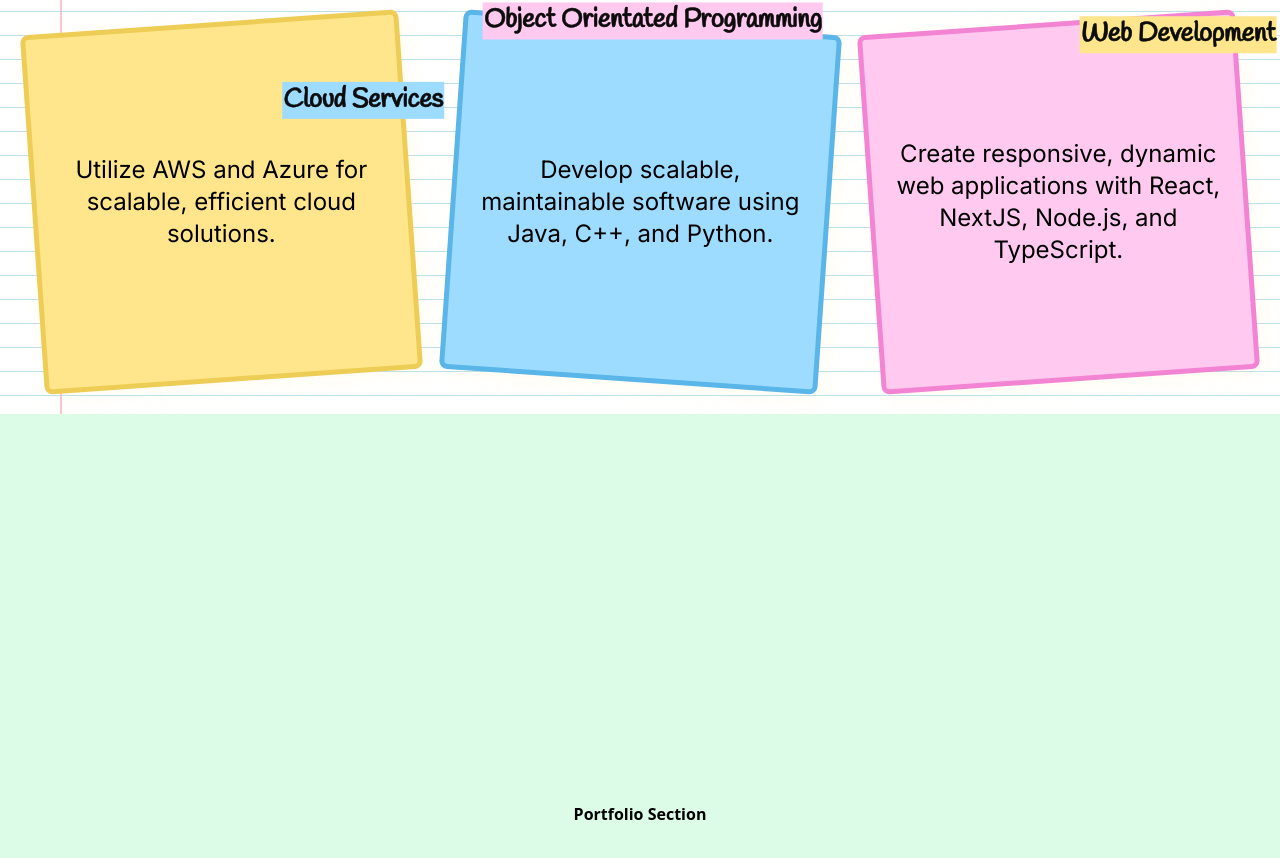
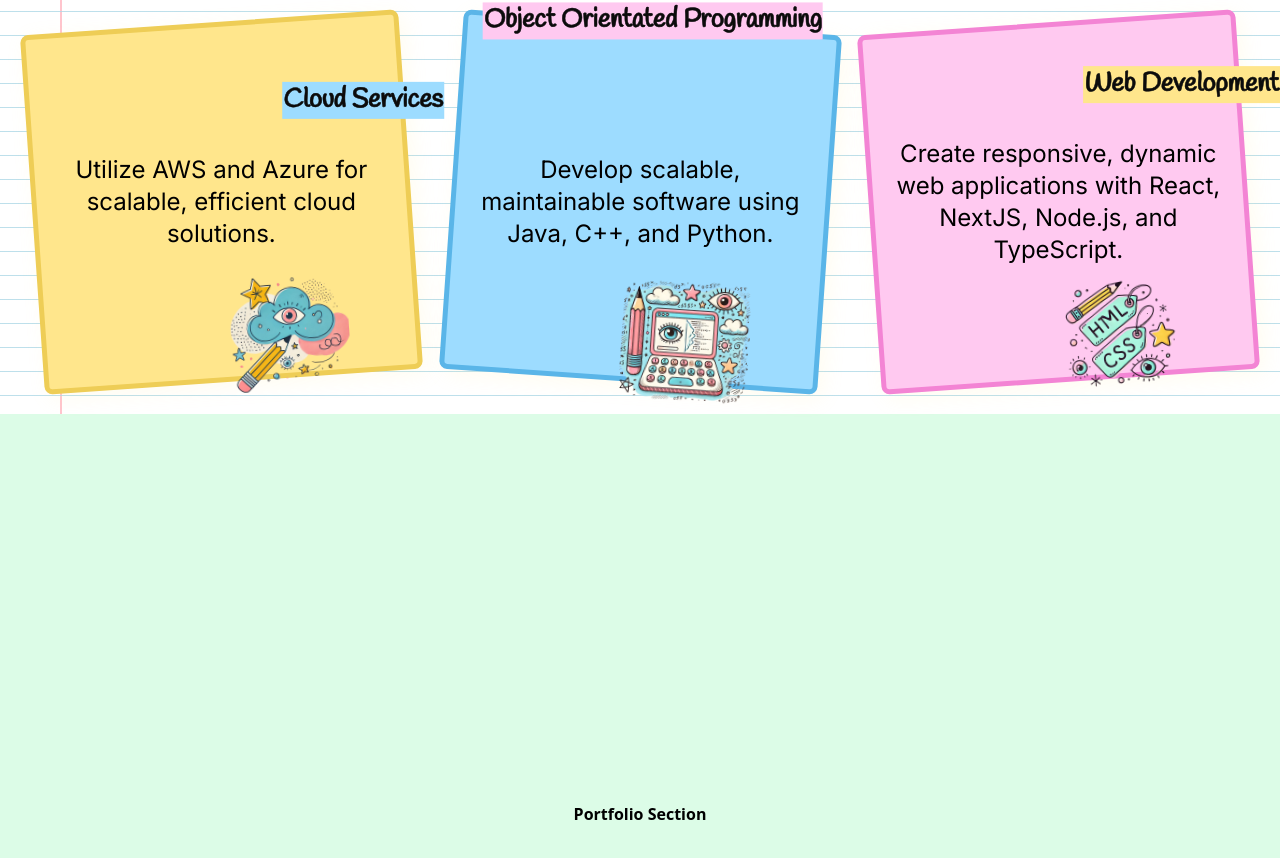
Before and after one commit to twalla13/nextjs-portfolio, a Next.js app: page / in a window 1280 px wide. Shown: the part 655-1513 px from the top of the page. Built offline with nearby package versions, Linux system fonts and the light colour scheme.

Commit message:
Add images to cards in about section

```diff
--- a/src/app/components/AboutMeSection.tsx
+++ b/src/app/components/AboutMeSection.tsx
@@ -21,6 +21,11 @@ const AboutMeSection = () => (
             }}>
               <h3 className="custom-text absolute top-[50px] right-[-20px] md:top-[70px] md:right-[-40px]" style={{ backgroundColor: '#9DDCFF', transform: 'rotate(4deg)' }}>Cloud Services</h3>
               <p className="font-body  text-xl lg:text-2xl text-center" style={{transform: 'rotate(4deg)'}}>Utilize AWS and Azure for scalable, efficient cloud solutions.</p>
+              <img
+                src="/imgs/cloud-removebg.png"
+                alt="cloud"
+                className="w-[128px] h-[128px] absolute top-[100px] left-[-20px] md:top-[250px] md:left-[180px]"
+              />
             </div>
           </div>
           {/* Card 2 */}
@@ -33,6 +38,11 @@ const AboutMeSection = () => (
             }}>
               <h3 className="custom-text absolute top-[-20px]" style={{ transform: 'rotate(-4deg)' }}>Object Orientated Programming</h3>
               <p className="font-body text-xl lg:text-2xl  text-center" style={{transform: 'rotate(-4deg)' }}>Develop scalable, maintainable software using Java, C++, and Python.</p>
+              <img
+                src="/imgs/computer-removebg.png"
+                alt="computer"
+                className="w-[128px] h-[128px] absolute top-[150px] left-[50px] md:top-[250px] md:left-[180px]"
+              />
             </div>
           </div>
           {/* Card 3 */}
@@ -43,8 +53,13 @@ const AboutMeSection = () => (
               border: '5px solid #F384D4',
               boxShadow: '5px 5px 20px 0px rgba(255, 230, 140, 0.13)'
             }}>
-              <h3 className="custom-text absolute bottom-[170px] right-[-20px] md:bottom-[320px] md:right-[-40px]" style={{ backgroundColor: '#FFE68C', transform: 'rotate(4deg)' }}>Web Development</h3>
+              <h3 className="custom-text absolute bottom-[170px] right-[-20px] md:bottom-[270px] md:right-[-40px]" style={{ backgroundColor: '#FFE68C', transform: 'rotate(4deg)' }}>Web Development</h3>
               <p className="font-body text-xl lg:text-2xl text-center" style={{transform: 'rotate(4deg)' }}>Create responsive, dynamic web applications with React, NextJS, Node.js, and TypeScript.</p>
+              <img
+                src="/imgs/html-removebg.png"
+                alt="html doodle"
+                className="w-[128px] h-[128px] absolute top-[140px] left-[50px] md:top-[250px] md:left-[180px]"
+              />
             </div>
           </div>
         </div>
```
